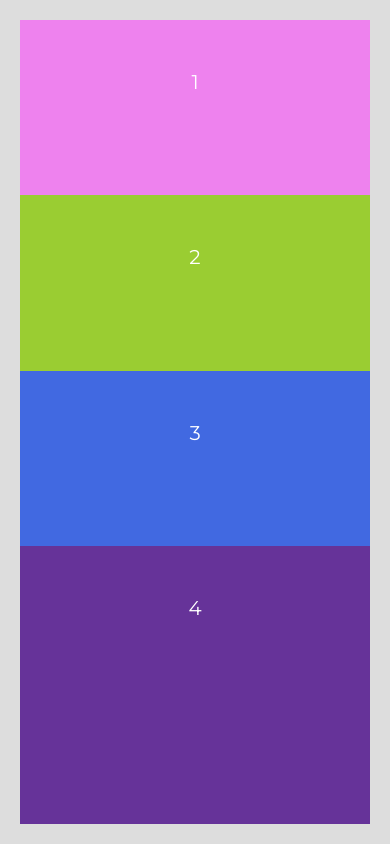
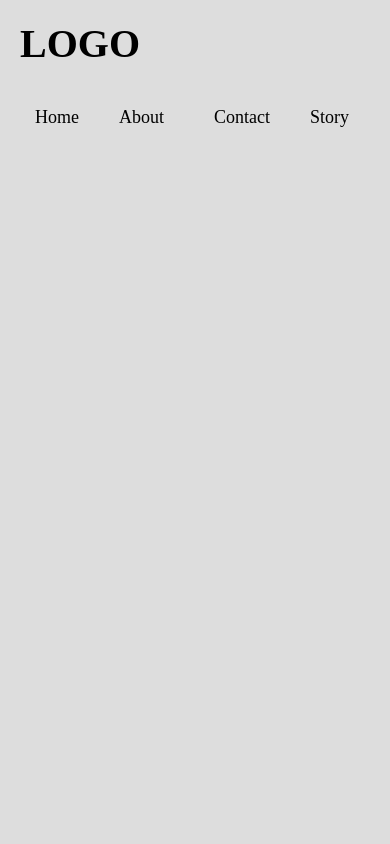
Before and after one commit to shajal-kumer/flexbox-practice, a plain HTML site: page index.html in a window 390 px wide. Drawn offline with Linux system fonts and the light colour scheme.

Commit message:
responsive navigation done

```diff
--- a/base.css
+++ b/base.css
@@ -1,5 +1,3 @@
-@import "https://fonts.googleapis.com/css?family=Montserrat";
-
 * {
 	box-sizing: border-box;
 	margin: 0;
@@ -10,27 +8,3 @@ body {
 	background: #ddd;
 	padding: 20px;
 }
-.container {
-	height: calc(100vh - 40px);
-}
-.item {
-	color: #fff;
-	background-color: #cccccc;
-	padding: 50px;
-	font-family: "Montserrat";
-	font-size: calc(1vw + 1em);
-	text-align: center;
-}
-
-.one {
-	background-color: violet;
-}
-.two {
-	background-color: yellowgreen;
-}
-.three {
-	background-color: royalblue;
-}
-.four {
-	background-color: rebeccapurple;
-}
--- a/index.html
+++ b/index.html
@@ -9,16 +9,18 @@
 		<link rel="stylesheet" href="style.css" />
 	</head>
 	<body>
-		<div class="container">
-			<div class="container-1-1">
-				<div class="item one">1</div>
-				<div class="item two">2</div>
-				<div class="item three">3</div>
+		<div class="header">
+			<div class="logo">
+				<h1>Logo</h1>
 			</div>
-
-			<div class="container-1-2">
-				<div class="item four">4</div>
-			</div>
+			<nav>
+				<ul>
+					<li><a href="#">Home</a></li>
+					<li><a href="#">About</a></li>
+					<li><a href="#">Contact</a></li>
+					<li><a href="#">Story</a></li>
+				</ul>
+			</nav>
 		</div>
 	</body>
 </html>
--- a/style.css
+++ b/style.css
@@ -1,36 +1,50 @@
-.container {
+.header {
 	display: flex;
 	flex-wrap: wrap;
 }
-.container-1-1 {
+.logo {
 	flex-basis: 100%;
-	display: flex;
-	flex-direction: column;
+	margin-bottom: 30px;
 }
-.container-1-2 {
+.logo h1 {
+	margin: 0;
+	text-transform: uppercase;
+	font-size: 40px;
+}
+
+.nav {
 	flex-basis: 100%;
+}
+
+ul {
+	list-style: none;
 	display: flex;
 }
-
-.item {
-	flex-grow: 1;
+ul li:not(:first-child, :last-child) {
+	margin: 0 10px;
 }
 
+li > a {
+	text-decoration: none;
+	color: #000;
+	font-size: 18px;
+	padding: 10px 15px;
+	display: block;
+	border-radius: 4px;
+}
+
+li > a:hover {
+	background-color: rgb(20, 170, 28);
+	color: #fff;
+}
 @media (min-width: 768px) {
-	.container {
+	.logo {
+		flex-basis: 30%;
 	}
-	.container-1-1 {
-		flex-basis: 60%;
-		flex-direction: row;
-		flex-wrap: wrap;
+	nav {
+		flex-basis: 70%;
 	}
-	.container-1-2 {
-		flex-basis: 40%;
-	}
-	.one {
-		flex-basis: 50%;
-	}
-	.two {
-		flex-basis: 50%;
+	ul {
+		justify-content: flex-end;
 	}
 }
```
